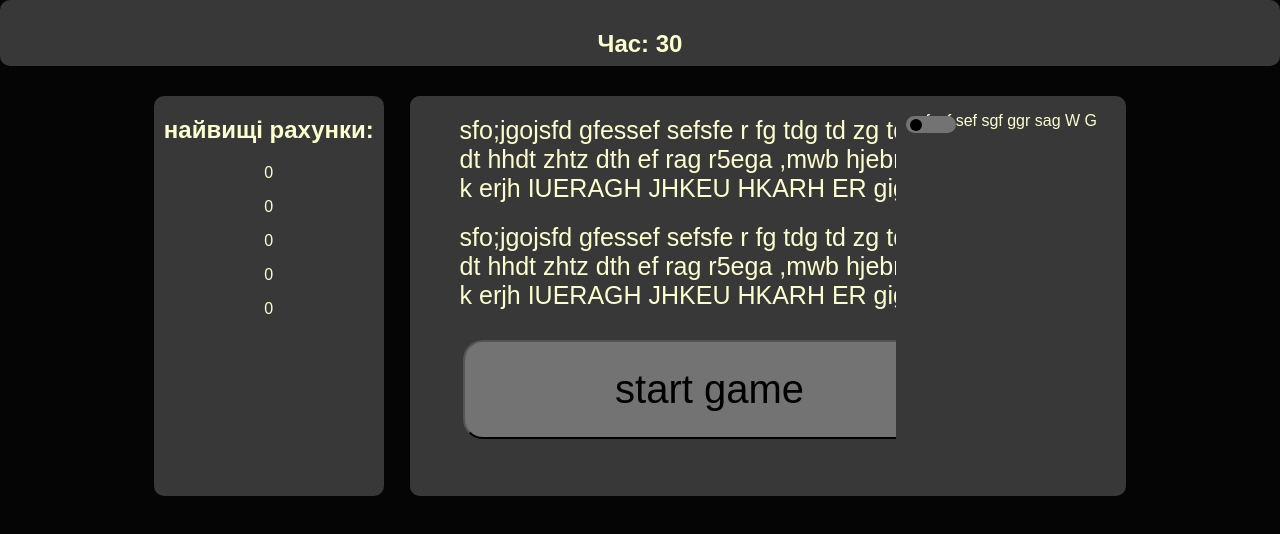
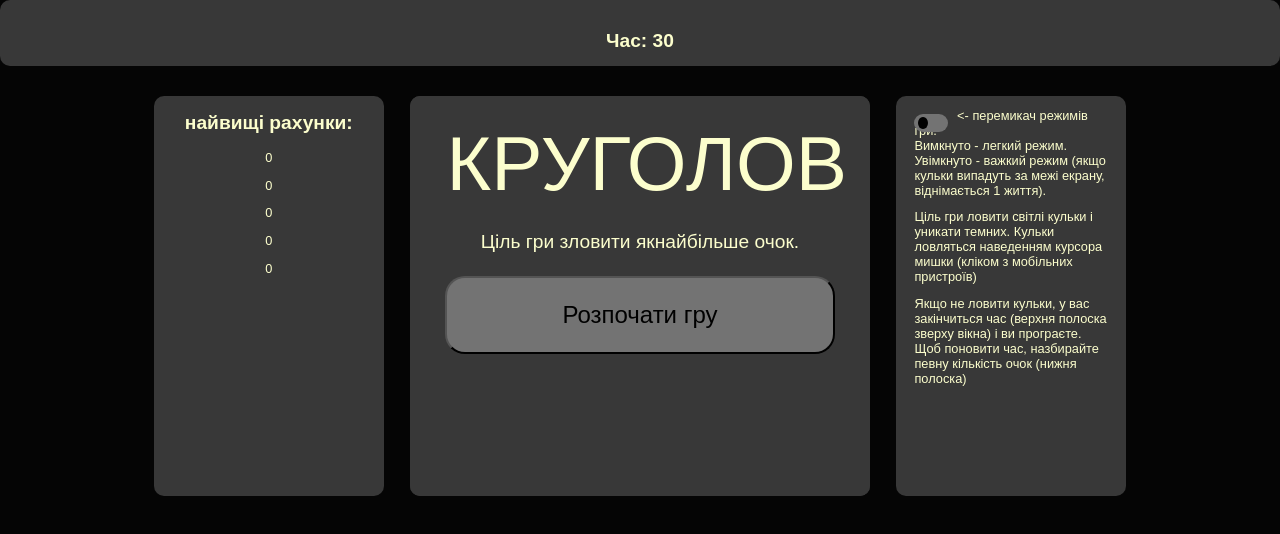
Before and after one commit to Kruverto/webGame, a plain HTML site: page index.html in a window 1280 px wide. Drawn offline with Linux system fonts and the light colour scheme; a web font is replaced by a local one.

Commit message:
relеase

```diff
--- a/css/style.css
+++ b/css/style.css
@@ -5,6 +5,7 @@ body{
 	background-color: #050505;
 	color:#fcfecd;
 	font-family: 'Tilt Neon', sans-serif;
+	font-size: 1vw;
 }
 
 #info-block{
@@ -27,8 +28,8 @@ body{
 
 #gameField{
 	background: #383838;
-	width: 600px;
-	height: 400px;
+	width: 36%;
+	height: 50%;
 	margin: 0 auto;
 	position: absolute;
 	overflow: hidden;
@@ -41,7 +42,7 @@ body{
 #statLeft{
 	background: #383838;
 	width: 18%;
-	height: 400px;
+	height: 50%;
 	margin: 0 auto;
 	position: absolute;
 	overflow: hidden;
@@ -54,14 +55,21 @@ body{
 #statRight{
 	background: #383838;
 	width: 18%;
-	height: 400px;
+	height: 50%;
 	margin: 0 auto;
 	position: absolute;
 	overflow: hidden;
 	top: 12%;
 	right: 12%;
-	text-align: center;
+	text-align: left;
 	border-radius: 10px;
+}
+#statRight p{
+	margin: 5% 8% 2.5% 8%;
+}
+
+#marg{
+	color: #383838;
 }
 
 #progressbar1{
@@ -71,6 +79,7 @@ body{
 	top: 0;
 	left: 0;
 	background: #737373;
+	transition: .4s;
 }
 
 #progressbar2{
@@ -81,6 +90,7 @@ body{
 	left: 0;
 	background: #737373;
 	border: #000000 2px;
+	transition: .4s;
 }
 
 .ball{
@@ -103,19 +113,19 @@ body{
 	height: 25px;
 	border-radius: 50%;
 	position: absolute;
-	top: -225px;
-	left: -325px;
+	top: -275px;
+	left: -400px;
 	display: block;
 	transition: all 1s;
 }
 
 .left{
-	top: 100px;
+	top: 75%;
 	left: -100px;
 }
 
 .right{
-	top: 100px;
+	top: 75%;
 	left: 700px;
 }
 
@@ -152,20 +162,26 @@ body{
 	position: absolute;
 	top: 0;
 	left: 0;
-	font-size: 25px;
+	font-size: 1.5vw;
+	text-align: center;
 }
 #start-block button{
 	display: block;
-	margin: 30px auto;
-	padding: 25px 150px;
-	font-size: 40px;
+	margin: 5% auto;
+	padding: 5% 25%;
+	font-size: 3vb;
 	background: #737373;
 	border-radius: 20px;
 	color: #000000;
 }
 
+#gameName{
+	font-size: 6vw;
+}
+
 #start-block p{
-	margin: 20px 50px 10px 50px;
+	margin: 5% 8% 2.5% 8%;
+
 }
 
 #end{
@@ -177,17 +193,17 @@ body{
 	background: #383838;
 	color: #fcfecd;
 	text-align: center;
-	font-size: 40px;
+	font-size: 30px;
 }
 
 #end button{
 	display: block;
-	margin: 5px auto;
-	padding: 40px 80px;
-	font-size: 30px;
+	margin: 15% auto;
+	padding: 5% 25%;
+	font-size: 3vb;
 	background: #737373;
+	border-radius: 20px;
 	color: #000000;
-	border-radius: 20px;
 }
 
 #end h2{
@@ -201,12 +217,13 @@ body{
   /* -------------------------------------------------------------------*/
 /* The switch - the box around the slider */
 .switch {
+	margin-left: 5%;
 	position: absolute;
 	display: inline-block;
-	left: 10px;
-	top: 20px;
-	width: 50px;
-	height: 17px;
+	left: 3%;
+	top: 4.5%;
+	width: 14.5%;
+	height: 4.5%;
   }
 
   /* Hide default HTML checkbox */
@@ -232,10 +249,10 @@ body{
   .slider:before {
 	position: absolute;
 	content: "";
-	height: 12px;
-	width: 12px;
-	left: 4px;
-	bottom: 2px;
+	height: 70%;
+	width: 30%;
+	left: 10%;
+	bottom: 15%;
 	background-color: #000000;
 	-webkit-transition: .4s;
 	transition: .4s;
@@ -250,9 +267,9 @@ body{
   }
 
   input:checked + .slider:before {
-	-webkit-transform: translateX(30px);
-	-ms-transform: translateX(30px);
-	transform: translateX(30px);
+	-webkit-transform: translateX(150%);
+	-ms-transform: translateX(150%);
+	transform: translateX(150%);
   }
 
   /* Rounded sliders */
--- a/index.html
+++ b/index.html
@@ -29,8 +29,11 @@
 			<span class="slider round"></span>
 		</label>
 
-		<p>fesf sef sgf ggr sag W G</p>
-
+		<p><span id="marg">...........</span> <- перемикач режимів гри.<br>
+		Вимкнуто - легкий режим.<br>
+		Увімкнуто - важкий режим (якщо кульки випадуть за межі екрану, віднімається 1 життя).</p>
+		<p>Ціль гри ловити світлі кульки і уникати темних. Кульки ловляться наведенням курсора мишки (кліком з мобільних пристроїв)</p>
+		<p>Якщо не ловити кульки, у вас закінчиться час (верхня полоска зверху вікна) і ви програєте. Щоб поновити час, назбирайте певну кількість очок (нижня полоска)</p>
 	</div>
 
 <script src="js/variable.js"></script>
--- a/js/function.js
+++ b/js/function.js
@@ -59,15 +59,16 @@ function createStartBlock(){
  	//<button id="start-knopka"> start</button>
  	startButton = document.createElement("button");
  	//startButton.id = "start-knopka";
- 	startButton.innerText = "start game";
+ 	startButton.innerText = "Розпочати гру";
 
-	rules = document.createElement("p");
-	rules.innerText = "sfo;jgojsfd gfessef sefsfe r fg tdg td zg tdhg dt hhdt zhtz dth   ef rag r5ega ,mwb hjebrmjgh k erjh IUERAGH JHKEU HKARH ER gighu ";
+	gameName = document.createElement("p");
+	gameName.id = "gameName";
+	gameName.innerText = "КРУГОЛОВ";
 
 	rules2 = document.createElement("p");
-	rules2.innerText = "sfo;jgojsfd gfessef sefsfe r fg tdg td zg tdhg dt hhdt zhtz dth   ef rag r5ega ,mwb hjebrmjgh k erjh IUERAGH JHKEU HKARH ER gighu ";
+	rules2.innerText = "Ціль гри зловити якнайбільше очок.";
 
-	startBlock.appendChild(rules);
+	startBlock.appendChild(gameName);
 	startBlock.appendChild(rules2);
 
  	startBlock.appendChild(startButton);
@@ -149,15 +150,15 @@ function createBall() {
 	}
 
 	setTimeout(function() {
-		ball.style.top = random(350) + 	"px";
-		ball.style.left = random(550) + "px";
+		ball.style.top = random(h - (h * 0.125)) + "px";
+		ball.style.left = random(w - (w * 0.125)) + "px";
 	},200)
 
 	setTimeout(function() {
 		ball.style.transition = "all 0s";
 		var timerBall = setInterval(function() {
 			ball.style.top = ball.offsetTop + 1 + "px";
-			if (ball.offsetTop > 400) {
+			if (ball.offsetTop > h) {
 				ball.remove();
 				createBall();
 				//createBomb();
@@ -199,8 +200,8 @@ function createBomb() {
 	}
 
 	setTimeout(function() {
-		bomb.style.top = random(350) + 	"px";
-		bomb.style.left = random(550) + "px";
+		bomb.style.top = random(h - (h * 0.125)) + 	"px";
+		bomb.style.left = random(w - (w * 0.125)) + "px";
 	},200)
 
 	bomb.onmousemove = function(){
@@ -229,7 +230,7 @@ function createBomb() {
 		bomb.style.transition = "all 0s";
 		var timerBomb = setInterval(function() {
 			bomb.style.top = bomb.offsetTop + 1 + "px";
-			if (bomb.offsetTop > 400) {
+			if (bomb.offsetTop > h) {
 				bomb.remove();
 				//createBomb();
 				//nLifes --;
@@ -340,11 +341,11 @@ function createEnd(){
 
 	//<h3>ви набрали 100 очків</h3>
 	var h3 = document.createElement("h3");
-		h3.innerText = "Bи набрали " + points + " очків";
+		h3.innerText = "Bи набрали " + points + " очок";
 
 	restartButton = document.createElement("button");
 	//startButton.id = "start-knopka";
-	restartButton.innerText = "restart game";
+	restartButton.innerText = "Грати заново";
 
 
 	end.appendChild(h2);
--- a/js/main.js
+++ b/js/main.js
@@ -39,7 +39,6 @@ function play(){
 	createBomb();
 
 	gameTimer();
-
 
 
 }
--- a/js/variable.js
+++ b/js/variable.js
@@ -38,3 +38,8 @@ var record4 = 0;
 var record5 = 0;
 
 var gameMode = 0;
+
+var h = gameField.offsetHeight;
+console.log(h);
+var w = gameField.offsetWidth;
+console.log(w);
```
